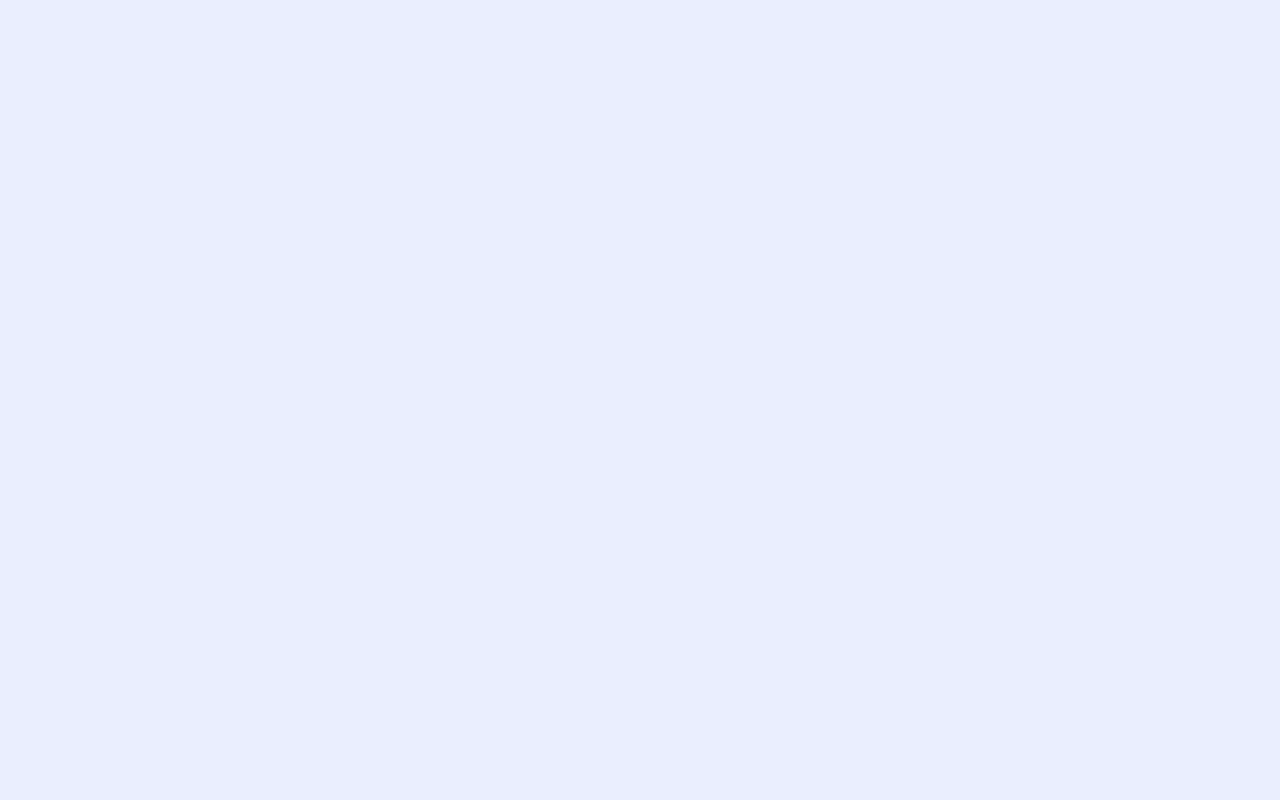
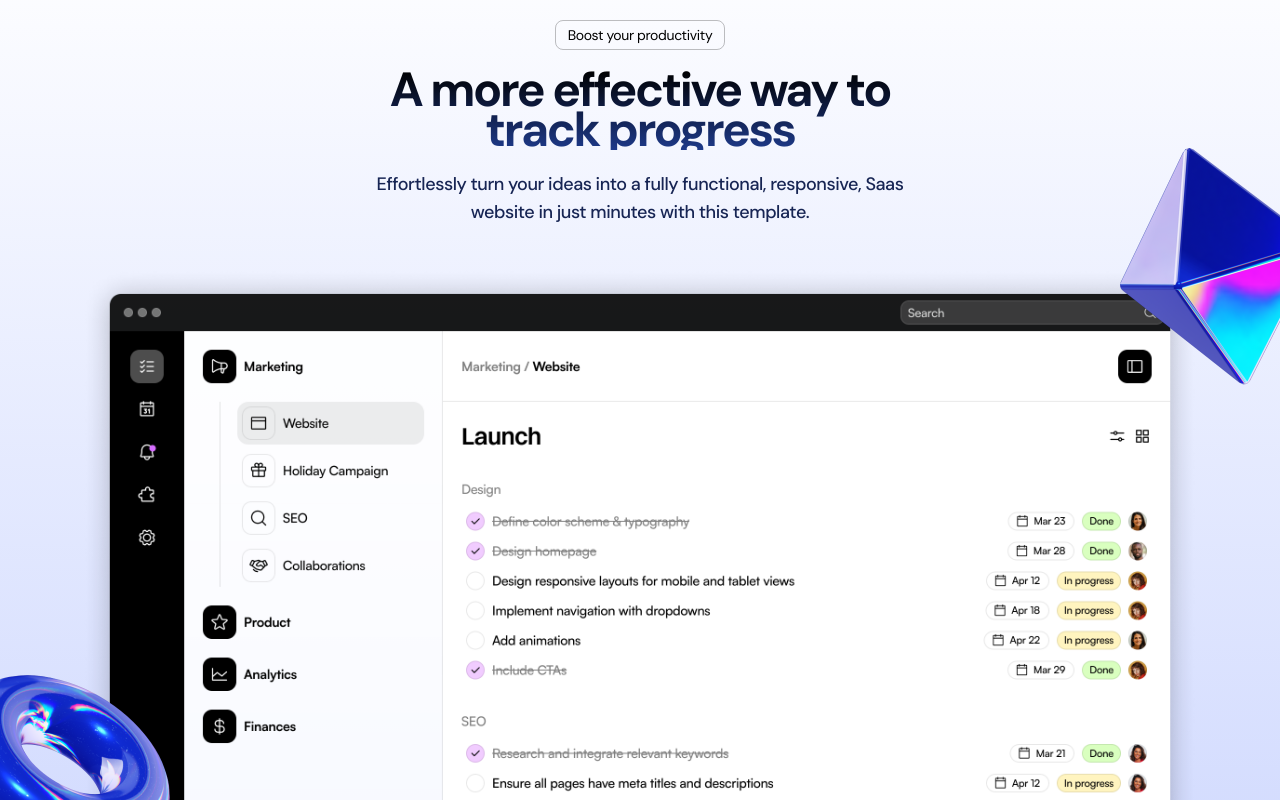
Before and after one commit to Shazzad998/saas-landing-page, a Next.js app: page / in a window 1280 px wide. Shown: the part 1020-1820 px from the top of the page. Before the commit the page ends 944 px from the top, so only its background shows below. Built offline with nearby package versions, Linux system fonts and the light colour scheme.

Commit message:
Product Showcase

```diff
--- a/src/app/page.tsx
+++ b/src/app/page.tsx
@@ -1,6 +1,7 @@
 import { Header } from "@/sections/Header";
 import { Hero } from "@/sections/Hero";
 import { LogoTicker } from "@/sections/LogoTicker";
+import { ProductShowcase } from "@/sections/ProductShowcase";
 
 export default function Home() {
   return (
@@ -8,6 +9,7 @@ export default function Home() {
       <Header />
       <Hero />
       <LogoTicker />
+      <ProductShowcase/>
     </>
   );
 }
--- a/src/sections/ProductShowcase.tsx
+++ b/src/sections/ProductShowcase.tsx
@@ -1,3 +1,43 @@
+import ProductImgae from "@/assets/product-image.png";
+import PyraminImage from "@/assets/pyramid.png";
+import TubeImage from "@/assets/tube.png";
+import Image from "next/image";
+
 export const ProductShowcase = () => {
-  return null;
+  return (
+    <section className="bg-gradient-to-b from-white to-indigo-200 py-24 overflow-x-clip">
+      <div className="container">
+        <div className="mx-auto max-w-xl">
+          <div className="flex justify-center">
+            <div className="inline-flex rounded-lg border border-black/25 px-3 py-1 text-sm tracking-tight">
+              Boost your productivity
+            </div>
+          </div>
+          <h2 className="mt-5 bg-gradient-to-b from-black to-blue-900 bg-clip-text text-center text-3xl font-bold tracking-tighter text-transparent md:text-5xl md:leading-10">
+            A more effective way to track progress
+          </h2>
+          <p className="mt-5 text-center text-lg font-medium leading-7 tracking-tight text-blue-950">
+            Effortlessly turn your ideas into a fully functional, responsive,
+            Saas website in just minutes with this template.
+          </p>
+        </div>
+        <div className="relative">
+          <Image src={ProductImgae} alt="Product Image" className="mt-10" />
+          <Image
+            src={PyraminImage}
+            alt="Pyramid Image"
+            height={262}
+            width={262}
+            className="absolute -right-36 -top-32 hidden md:block"
+          />
+          <Image
+            src={TubeImage}
+            alt="Tube Image"
+            height={248}
+            className="absolute -left-36 bottom-24 hidden md:block"
+          />
+        </div>
+      </div>
+    </section>
+  );
 };
```
